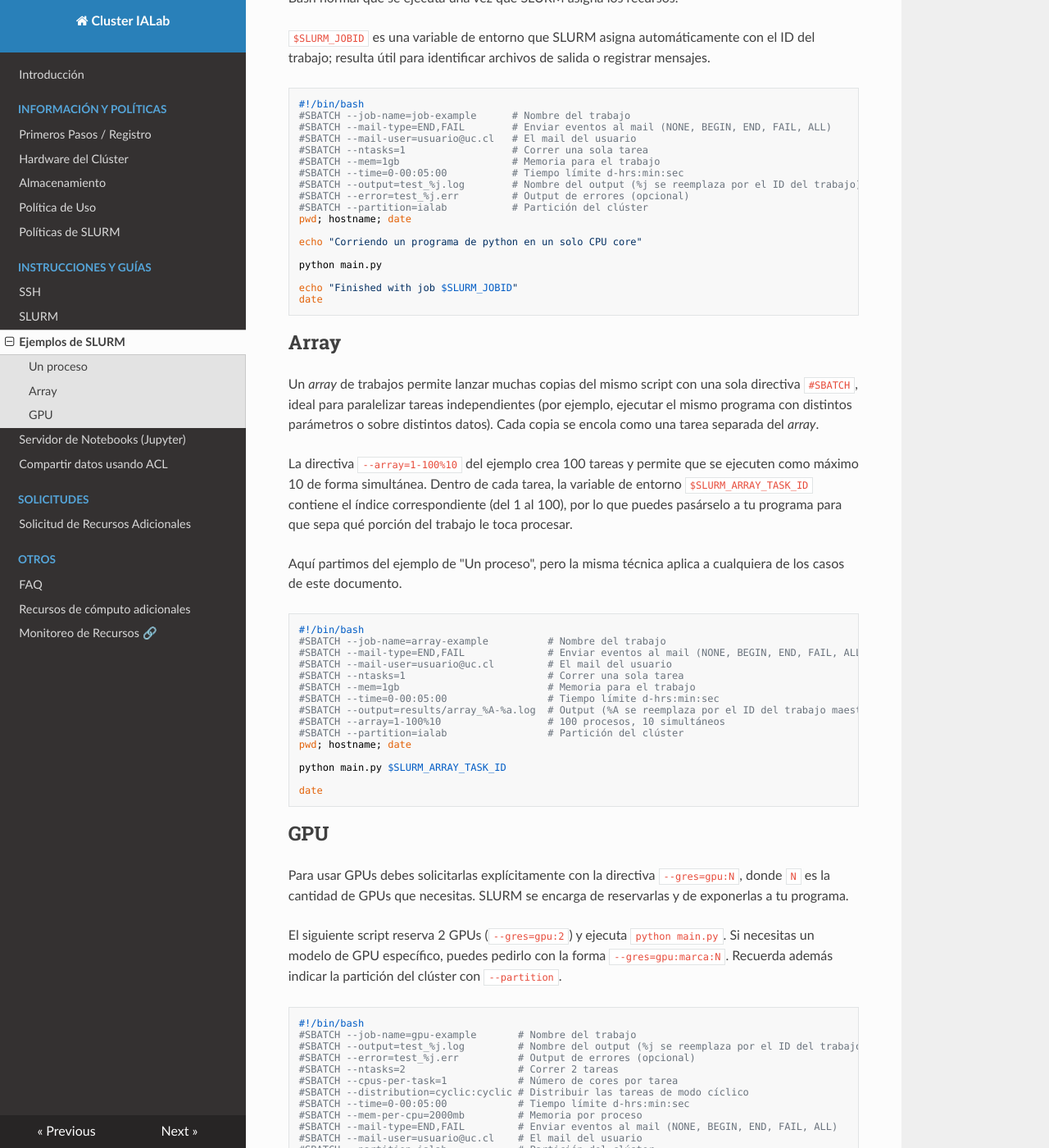
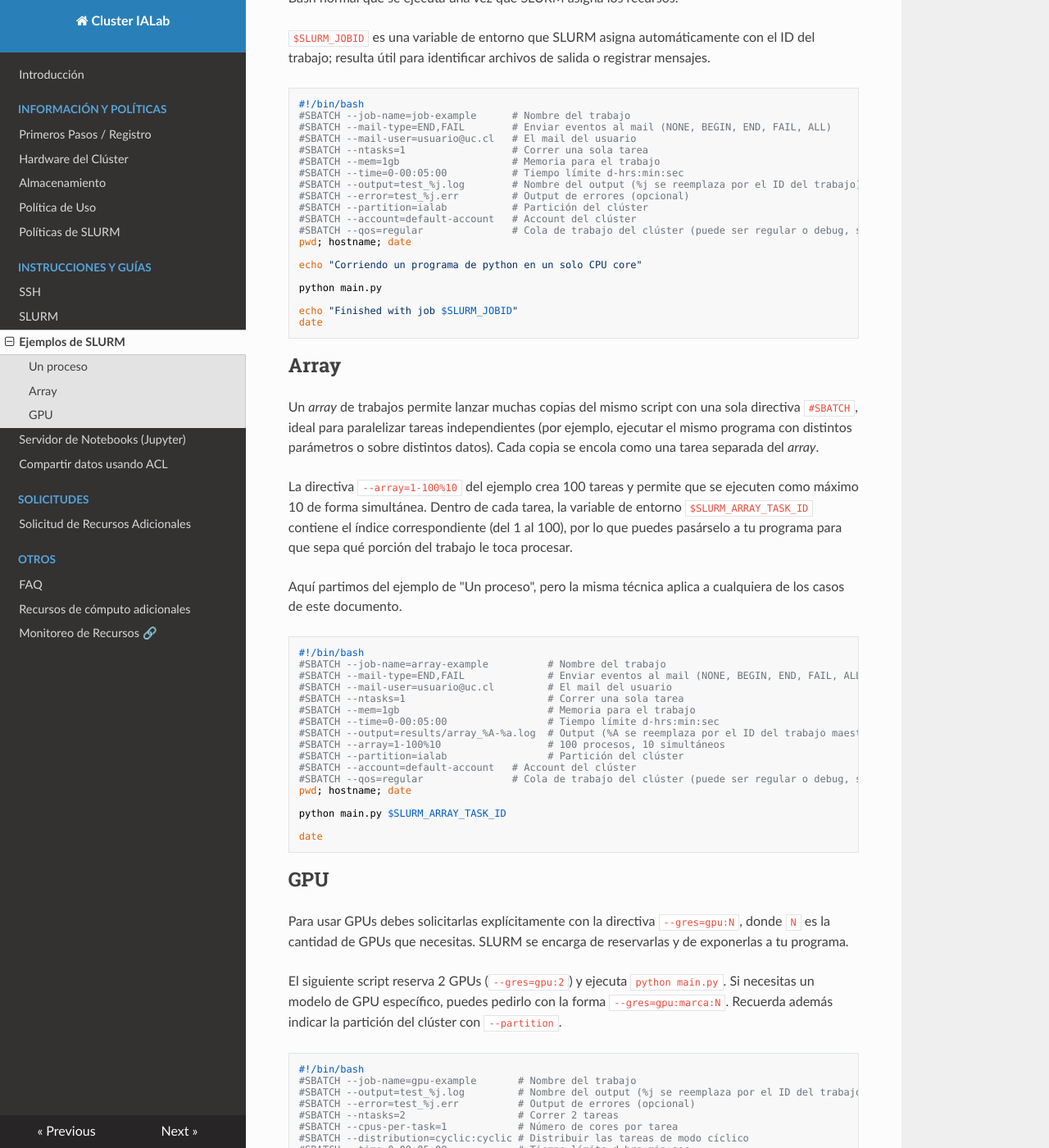
Before and after one commit to Sysadmins-CENIA/Cluster-IALab-Docs, an MkDocs documentation site: the page built from docs/instructions-and-guides/slurm_examples.md, in a window 1280 px wide and 1400 px high, scrolled down 593 px. Shown: the whole window at 82% size. Built offline with MkDocs 1.6.1, drawn with Linux system fonts in a browser that asks for light colours; nearby versions of some CDN libraries; some of the changed text lies outside the part shown.

Commit message:
Update of sbatch scripts
To all sbatch scripts examples added 2 new mandatory flags qos and account

```diff
--- a/docs/instructions-and-guides/slurm_examples.md
+++ b/docs/instructions-and-guides/slurm_examples.md
@@ -25,6 +25,8 @@ Las directivas `#SBATCH` al inicio del archivo definen los recursos y la configu
 #SBATCH --output=test_%j.log        # Nombre del output (%j se reemplaza por el ID del trabajo)
 #SBATCH --error=test_%j.err         # Output de errores (opcional)
 #SBATCH --partition=ialab           # Partición del clúster
+#SBATCH --account=default-account   # Account del clúster
+#SBATCH --qos=regular               # Cola de trabajo del clúster (puede ser regular o debug, según necesidad)
 pwd; hostname; date
 
 echo "Corriendo un programa de python en un solo CPU core"
@@ -55,6 +57,8 @@ Aquí partimos del ejemplo de "Un proceso", pero la misma técnica aplica a cual
 #SBATCH --output=results/array_%A-%a.log  # Output (%A se reemplaza por el ID del trabajo maestro, %a se reemplaza por el índice del arreglo)
 #SBATCH --array=1-100%10                  # 100 procesos, 10 simultáneos
 #SBATCH --partition=ialab                 # Partición del clúster
+#SBATCH --account=default-account   # Account del clúster
+#SBATCH --qos=regular               # Cola de trabajo del clúster (puede ser regular o debug, según necesidad)
 pwd; hostname; date
 
 python main.py $SLURM_ARRAY_TASK_ID
@@ -81,6 +85,8 @@ El siguiente script reserva 2 GPUs (`--gres=gpu:2`) y ejecuta `python main.py`.
 #SBATCH --mail-type=END,FAIL         # Enviar eventos al mail (NONE, BEGIN, END, FAIL, ALL)
 #SBATCH --mail-user=usuario@uc.cl    # El mail del usuario
 #SBATCH --partition=ialab            # Partición del clúster
+#SBATCH --account=default-account   # Account del clúster
+#SBATCH --qos=regular               # Cola de trabajo del clúster (puede ser regular o debug, según necesidad)
 #SBATCH --gres=gpu:2                 # Usar 2 GPUs (se pueden usar N GPUs de marca específica de la manera --gres=gpu:marca:N)
 date;hostname;pwd
 
```
Also changed, not shown: docs/instructions-and-guides/notebook.md (+2 -0 lines), docs/instructions-and-guides/slurm.md (+2 -0 lines).
